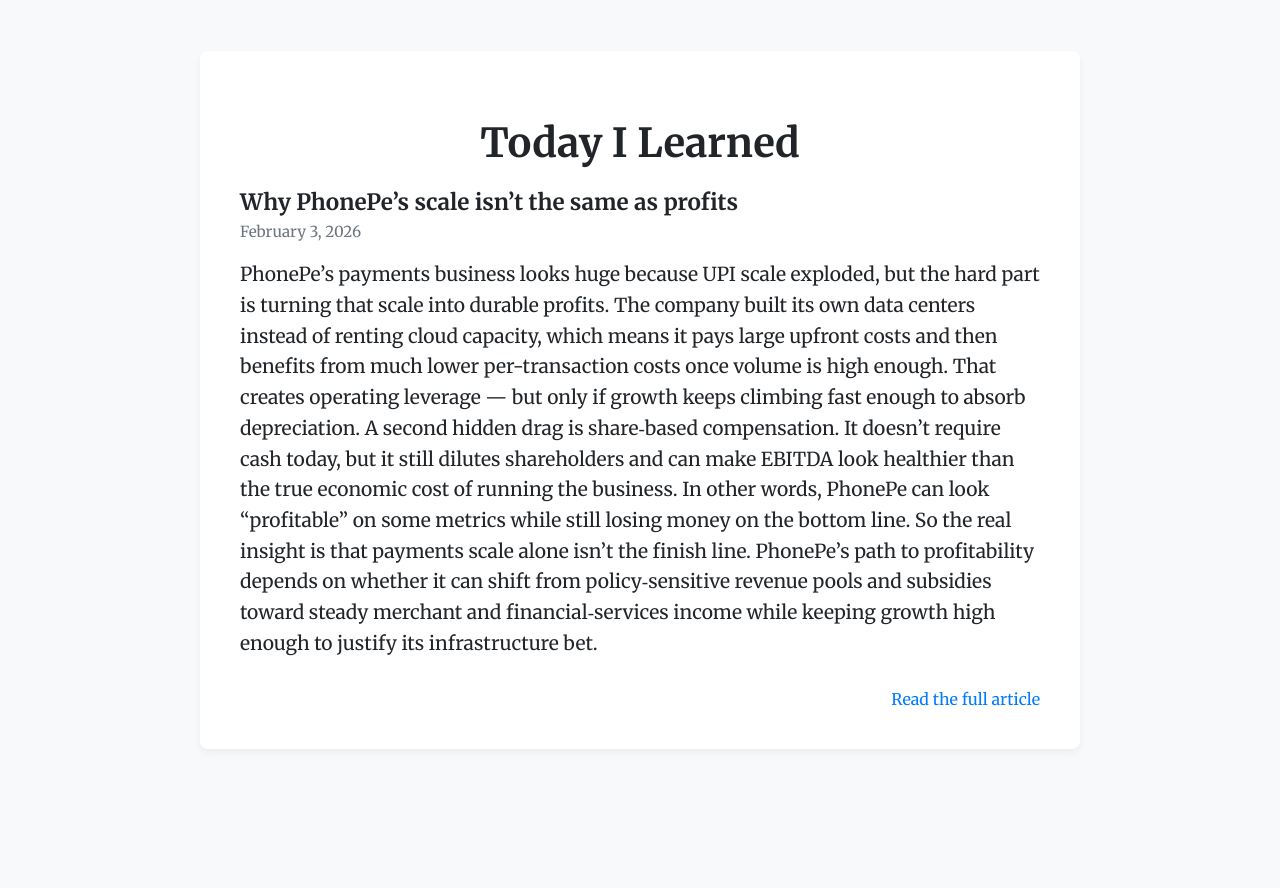
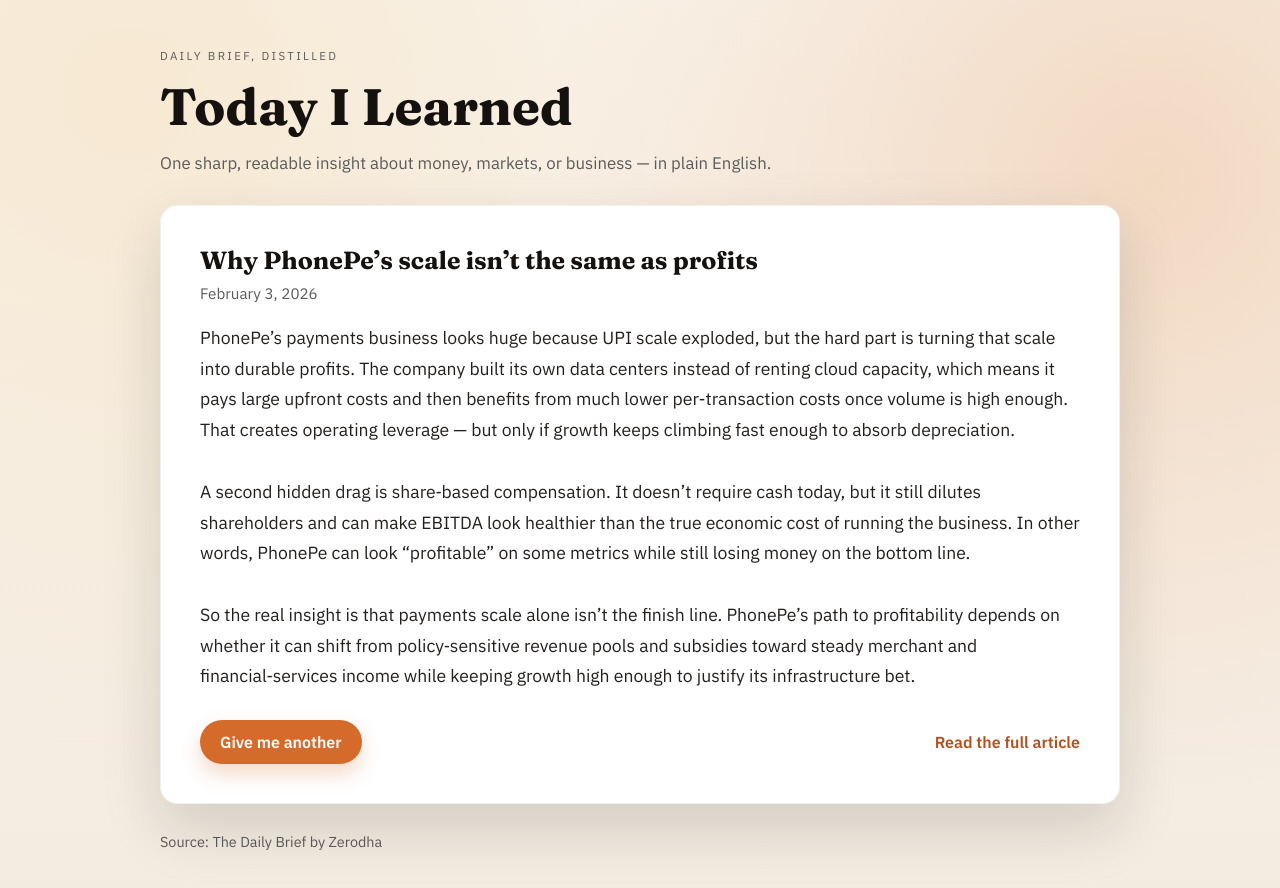
Before and after one commit to krishna-lohia/daily-learnings, a website: page index.html in a window 1280 px wide. Before the commit the page ends 800 px from the top, so only its background shows below. Drawn offline with Linux system fonts and the light colour scheme.

Commit message:
Refresh homepage design and add next learning button

```diff
--- a/index.html
+++ b/index.html
@@ -7,24 +7,47 @@
     <link rel="stylesheet" href="style.css">
 </head>
 <body>
-    <div class="container">
+    <main class="page">
+        <header class="hero">
+            <p class="eyebrow">Daily Brief, distilled</p>
             <h1>Today I Learned</h1>
-        <div id="learning-container">
+            <p class="subtitle">One sharp, readable insight about money, markets, or business — in plain English.</p>
+        </header>
+
+        <section class="card" id="learning-container">
+            <div class="card-header">
                 <div class="learning-title" id="learning-title"></div>
                 <div class="learning-date" id="learning-date"></div>
+            </div>
             <div class="learning" id="learning-content"></div>
+            <div class="card-actions">
+                <button class="primary" id="next-learning">Give me another</button>
                 <a href="#" class="article-link" id="article-link" target="_blank" rel="noopener noreferrer">Read the full article</a>
             </div>
-    </div>
+        </section>
+
+        <footer class="footer">
+            <span>Source: The Daily Brief by Zerodha</span>
+        </footer>
+    </main>
 
     <script>
-        async function loadLearning() {
-            try {
-                const response = await fetch('learnings.json');
-                const learnings = await response.json();
-                const latestLearning = Array.isArray(learnings) ? learnings[0] : null;
+        let allLearnings = [];
+        let currentIndex = 0;
 
-                if (!latestLearning) {
+        function formatDate(value) {
+            if (!value) return '';
+            const date = new Date(value);
+            if (Number.isNaN(date.getTime())) return '';
+            return date.toLocaleDateString(undefined, {
+                year: 'numeric',
+                month: 'long',
+                day: 'numeric'
+            });
+        }
+
+        function renderLearning(learning) {
+            if (!learning) {
                 document.getElementById('learning-title').textContent = 'No learning yet';
                 document.getElementById('learning-date').textContent = 'Check back tomorrow.';
                 document.getElementById('learning-content').textContent = 'We add a new insight each day.';
@@ -32,25 +55,40 @@
                 return;
             }
 
-                document.getElementById('learning-title').textContent = latestLearning.title || 'Today\'s insight';
-                document.getElementById('learning-content').textContent = latestLearning.learning;
-                if (latestLearning.date) {
-                    const date = new Date(latestLearning.date);
-                    if (!Number.isNaN(date.getTime())) {
-                        document.getElementById('learning-date').textContent = date.toLocaleDateString(undefined, {
-                            year: 'numeric',
-                            month: 'long',
-                            day: 'numeric'
-                        });
+            document.getElementById('learning-title').textContent = learning.title || 'Today\'s insight';
+            document.getElementById('learning-date').textContent = formatDate(learning.date);
+            document.getElementById('learning-content').textContent = learning.learning || '';
+            if (learning.articleUrl) {
+                document.getElementById('article-link').href = learning.articleUrl;
+                document.getElementById('article-link').style.display = 'inline-flex';
+            } else {
+                document.getElementById('article-link').style.display = 'none';
             }
         }
-                document.getElementById('article-link').href = latestLearning.articleUrl;
+
+        function pickNextLearning() {
+            if (!allLearnings.length) {
+                renderLearning(null);
+                return;
+            }
+            currentIndex = (currentIndex + 1) % allLearnings.length;
+            renderLearning(allLearnings[currentIndex]);
+        }
+
+        async function loadLearning() {
+            try {
+                const response = await fetch('learnings.json');
+                const learnings = await response.json();
+                allLearnings = Array.isArray(learnings) ? learnings : [];
+                currentIndex = 0;
+                renderLearning(allLearnings[0]);
             } catch (error) {
                 console.error('Error loading learning:', error);
                 document.getElementById('learning-content').textContent = 'Could not load today\'s learning.';
             }
         }
 
+        document.getElementById('next-learning').addEventListener('click', pickNextLearning);
         loadLearning();
     </script>
 </body>
--- a/style.css
+++ b/style.css
@@ -1,62 +1,163 @@
-@import url('https://fonts.googleapis.com/css2?family=Merriweather:wght@300;400;700&display=swap');
+@import url('https://fonts.googleapis.com/css2?family=Fraunces:opsz,wght@9..144,500;9..144,700&family=IBM+Plex+Sans:wght@300;400;500;600&display=swap');
 
-body {
-  font-family: 'Merriweather', serif;
-  background-color: #f8f9fa;
-  color: #212529;
-  display: flex;
-  justify-content: center;
-  align-items: center;
-  min-height: 100vh;
-  margin: 0;
-  padding: 20px;
+:root {
+  --ink: #14110f;
+  --muted: #5b5b5b;
+  --paper: #f6f1ea;
+  --cream: #fffaf3;
+  --accent: #d56b2b;
+  --accent-dark: #b3521e;
+  --card: #ffffff;
+  --shadow: 0 24px 60px rgba(20, 17, 15, 0.15);
+}
+
+* {
   box-sizing: border-box;
 }
 
-.container {
-  max-width: 800px;
-  width: 100%;
-  padding: 40px;
-  background-color: #ffffff;
-  border-radius: 8px;
-  box-shadow: 0 4px 8px rgba(0, 0, 0, 0.05);
+body {
+  margin: 0;
+  min-height: 100vh;
+  font-family: 'IBM Plex Sans', sans-serif;
+  color: var(--ink);
+  background: radial-gradient(circle at 10% 10%, #f7e9d3 0%, transparent 50%),
+              radial-gradient(circle at 90% 20%, #f2d9c2 0%, transparent 45%),
+              linear-gradient(180deg, #f9f4ee 0%, #f4ebe0 100%);
+  display: flex;
+  justify-content: center;
+  padding: 48px 20px 64px;
+}
+
+.page {
+  width: min(960px, 100%);
+  display: grid;
+  gap: 28px;
+}
+
+.hero {
+  text-align: left;
+}
+
+.eyebrow {
+  text-transform: uppercase;
+  letter-spacing: 0.2em;
+  font-size: 0.72rem;
+  color: var(--muted);
+  margin: 0 0 12px;
 }
 
 h1 {
-  font-size: 2.5rem;
+  font-family: 'Fraunces', serif;
   font-weight: 700;
+  font-size: clamp(2.4rem, 4vw, 3.4rem);
+  margin: 0 0 12px;
+  color: var(--ink);
+}
+
+.subtitle {
+  font-size: 1.05rem;
+  color: var(--muted);
+  max-width: 620px;
+  line-height: 1.6;
+  margin: 0;
+}
+
+.card {
+  background: var(--card);
+  border-radius: 18px;
+  padding: clamp(24px, 4vw, 40px);
+  box-shadow: var(--shadow);
+  position: relative;
+  overflow: hidden;
+}
+
+.card::after {
+  content: "";
+  position: absolute;
+  inset: 0;
+  border: 1px solid rgba(20, 17, 15, 0.06);
+  border-radius: 18px;
+  pointer-events: none;
+}
+
+.card-header {
+  display: grid;
+  gap: 8px;
   margin-bottom: 20px;
-  text-align: center;
 }
 
 .learning-title {
-  font-size: 1.4rem;
-  font-weight: 700;
-  margin-bottom: 6px;
+  font-family: 'Fraunces', serif;
+  font-size: 1.55rem;
+  font-weight: 600;
 }
 
 .learning-date {
   font-size: 0.95rem;
-  color: #6c757d;
-  margin-bottom: 18px;
+  color: var(--muted);
 }
 
 .learning {
-  font-size: 1.2rem;
-  line-height: 1.6;
-  margin-bottom: 30px;
+  font-size: 1.1rem;
+  line-height: 1.75;
+  color: #231f1c;
+  margin-bottom: 28px;
+  white-space: pre-wrap;
+}
+
+.card-actions {
+  display: flex;
+  flex-wrap: wrap;
+  gap: 14px;
+  align-items: center;
+  justify-content: space-between;
+}
+
+.primary {
+  font-family: 'IBM Plex Sans', sans-serif;
+  background: var(--accent);
+  color: #fff;
+  border: none;
+  padding: 12px 20px;
+  font-size: 1rem;
+  font-weight: 600;
+  border-radius: 999px;
+  cursor: pointer;
+  transition: transform 0.2s ease, box-shadow 0.2s ease, background 0.2s ease;
+  box-shadow: 0 10px 20px rgba(213, 107, 43, 0.25);
+}
+
+.primary:hover {
+  background: var(--accent-dark);
+  transform: translateY(-1px);
 }
 
 .article-link {
-  display: block;
-  text-align: right;
-  font-size: 1rem;
-  font-weight: 400;
-  color: #007bff;
+  font-weight: 600;
+  color: var(--accent-dark);
   text-decoration: none;
-  transition: color 0.3s ease;
+  border-bottom: 1px solid transparent;
+  transition: border-color 0.2s ease, color 0.2s ease;
 }
 
 .article-link:hover {
-  color: #0056b3;
+  color: var(--accent);
+  border-color: var(--accent);
 }
+
+.footer {
+  font-size: 0.9rem;
+  color: var(--muted);
+}
+
+@media (max-width: 720px) {
+  .card-actions {
+    align-items: stretch;
+  }
+
+  .primary,
+  .article-link {
+    width: 100%;
+    text-align: center;
+  }
+}
```
Lines whose indentation alone changed are shown as unchanged.
